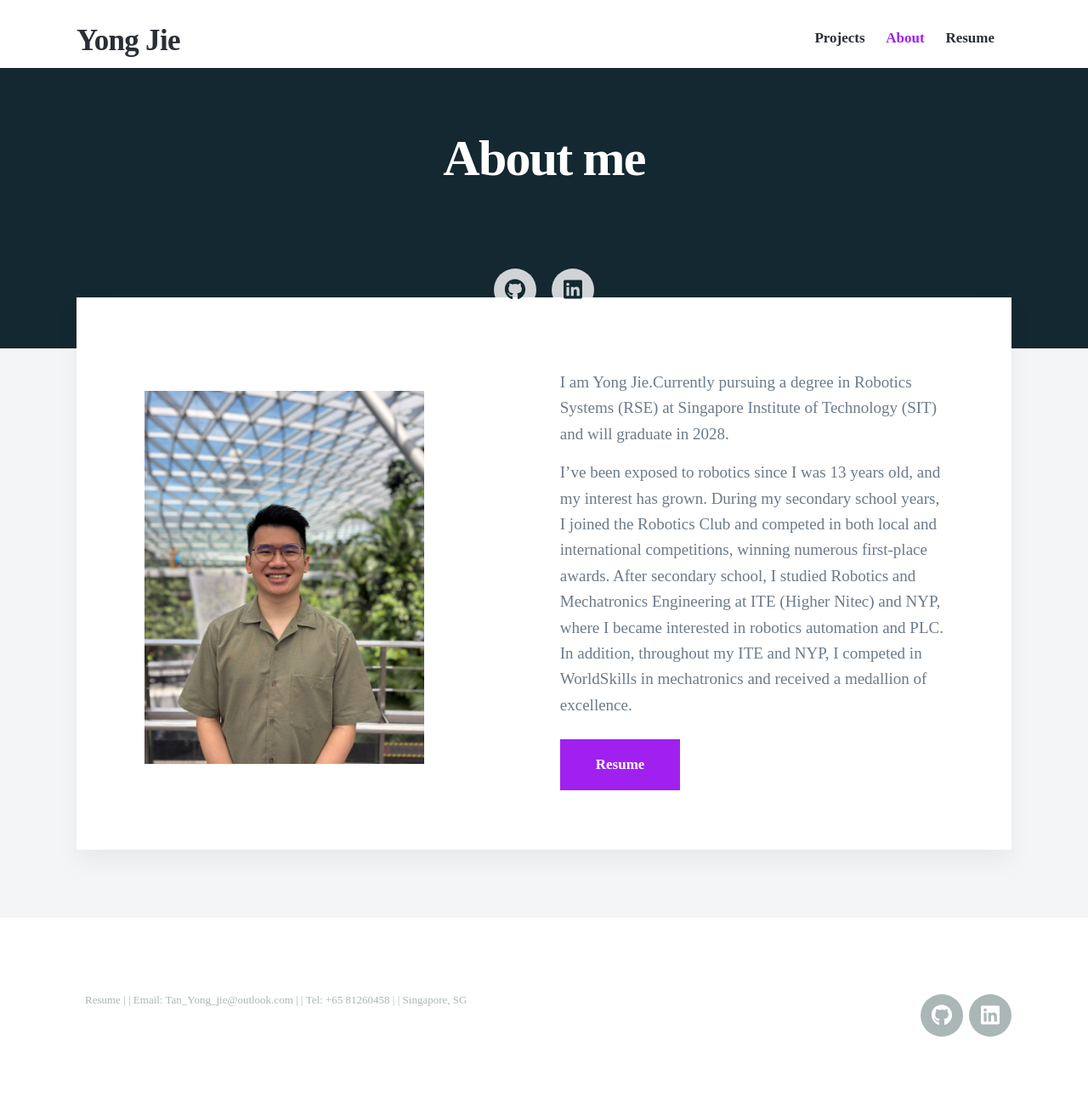
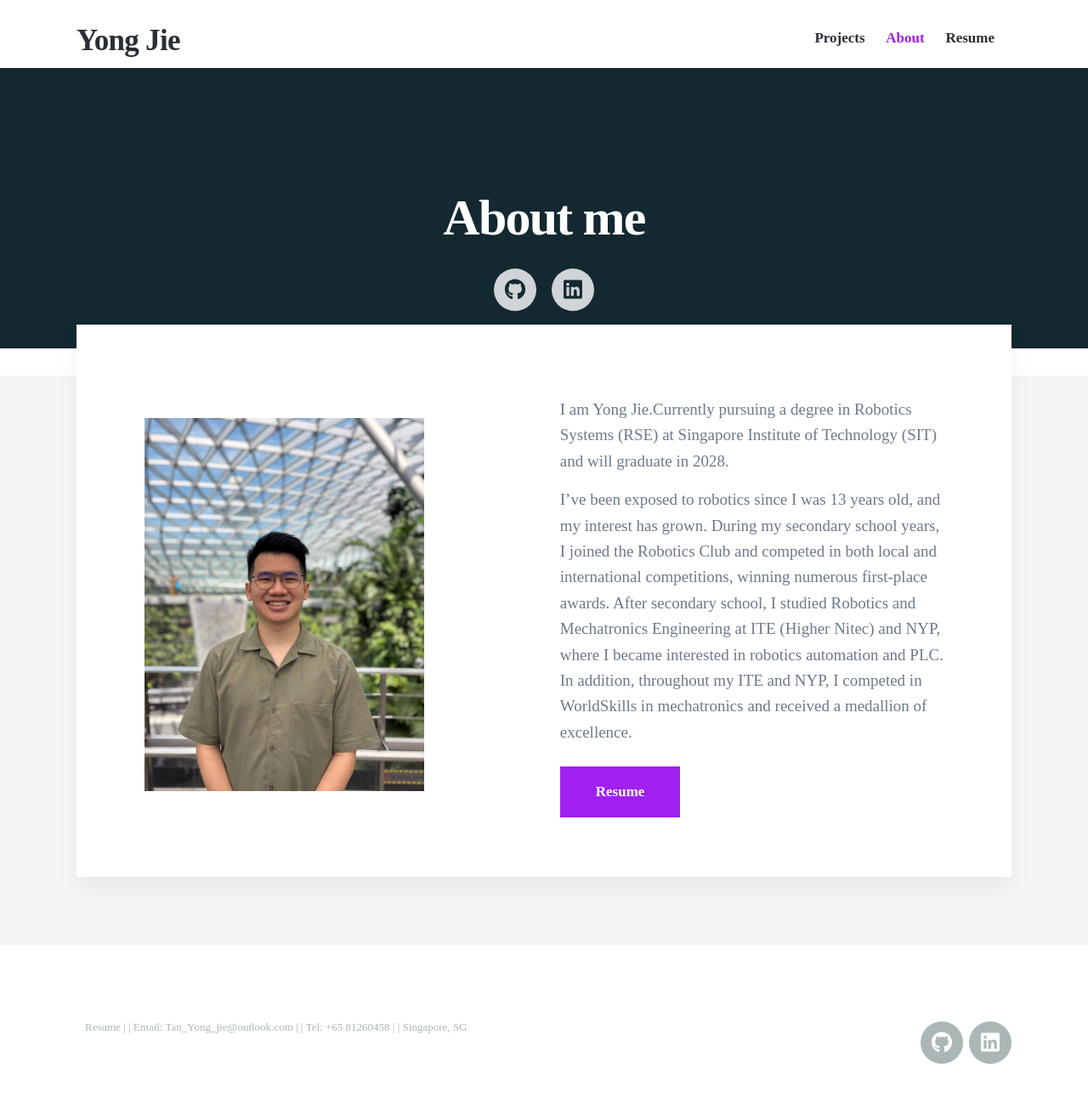
Before and after one commit to YongJiee/YongJiee.github.io, a Jekyll site: the page built from _pages/about.md, in a window 1280 px wide and 1295 px high. Shown: the top 1291 px of the window at 85% size. Built offline with Jekyll 4.4.1, drawn with Linux system fonts in a browser that asks for light colours; nearby versions of some CDN libraries.

Commit message:
fixing web version 3

```diff
--- a/_sass/_includes/_hero.scss
+++ b/_sass/_includes/_hero.scss
@@ -5,9 +5,10 @@
   position: relative;
   top: 0;
   margin-top: 0;
+  margin-bottom: 2rem; // ⬅ extra spacing below hero
   padding: 60px 0 100px;
   background: $hero-background-color;
-  height: auto !important; // allow dynamic height on mobile
+  height: auto !important; // allow dynamic height
 
   @include mq(tabletp) {
     margin-top: 25px;
@@ -21,8 +22,8 @@
   }
 
   .wrap {
-    padding-top: 60px;  // ↓ previously 120px — raised content
-    padding-bottom: 10px; // ↓ add bottom compression
+    padding-top: 60px;        // ⬆ Raised everything up
+    padding-bottom: 10px;     // ⬇ Compress bottom spacing
     position: relative;
     z-index: 2;
     text-align: center;
@@ -39,32 +40,28 @@
   h1 {
     position: relative;
     top: 0;
+    color: $hero-text-color;
+    margin-bottom: 0.5rem;
 
     @include mq(tabletp) {
-      top: -70px;
       white-space: pre-line;
     }
-
-    color: $hero-text-color;
-    margin-bottom: 0.5rem;
   }
 
   p {
     position: relative;
     top: 0;
+    color: rgba($hero-text-color, 0.85);
+    font-size: 1.1rem;
+    margin-bottom: 1.5rem;
 
     @include mq(tabletp) {
-      top: -70px;
       margin-top: 25px;
     }
 
     @include mq(laptop) {
       margin-top: 30px;
     }
-
-    color: rgba($hero-text-color, 0.85);
-    font-size: 1.1rem;
-    margin-bottom: 1.5rem;
   }
 
   .socials {
```
